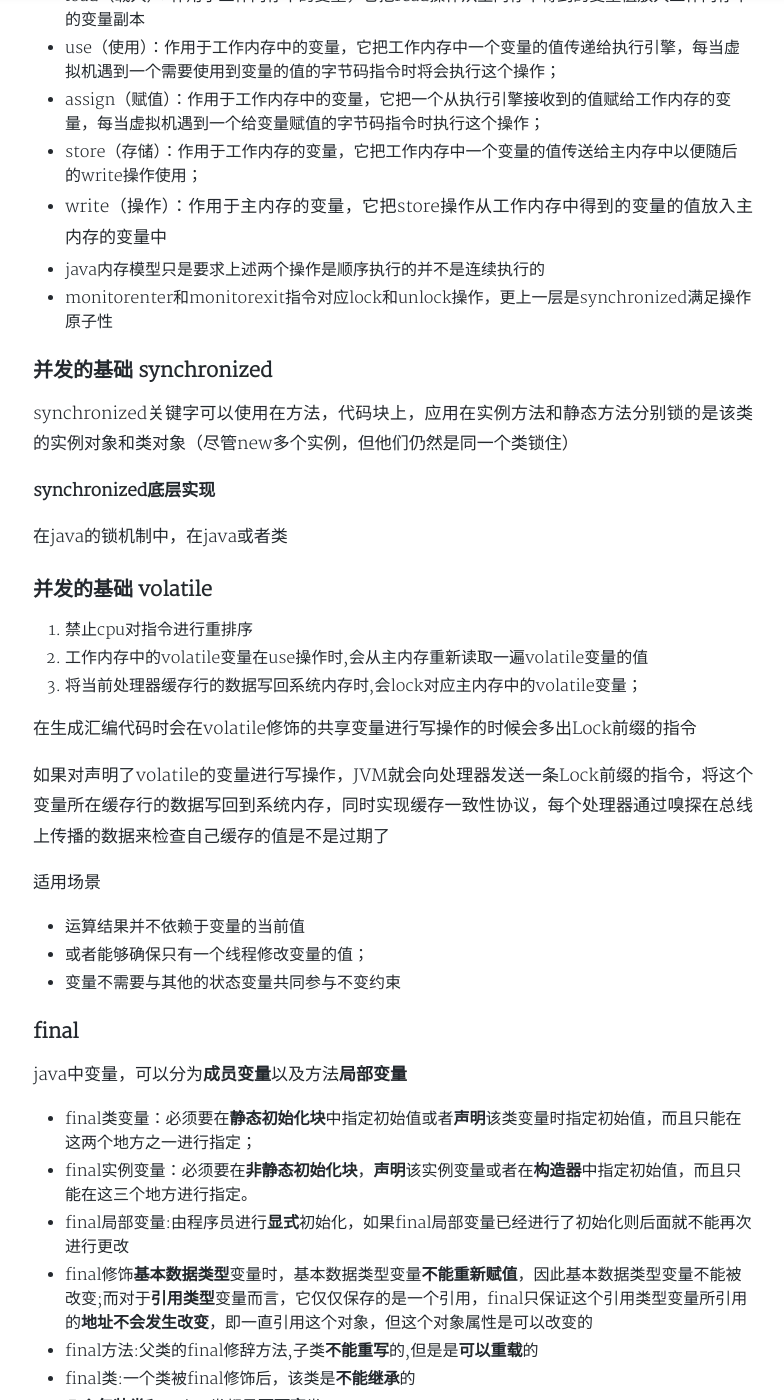
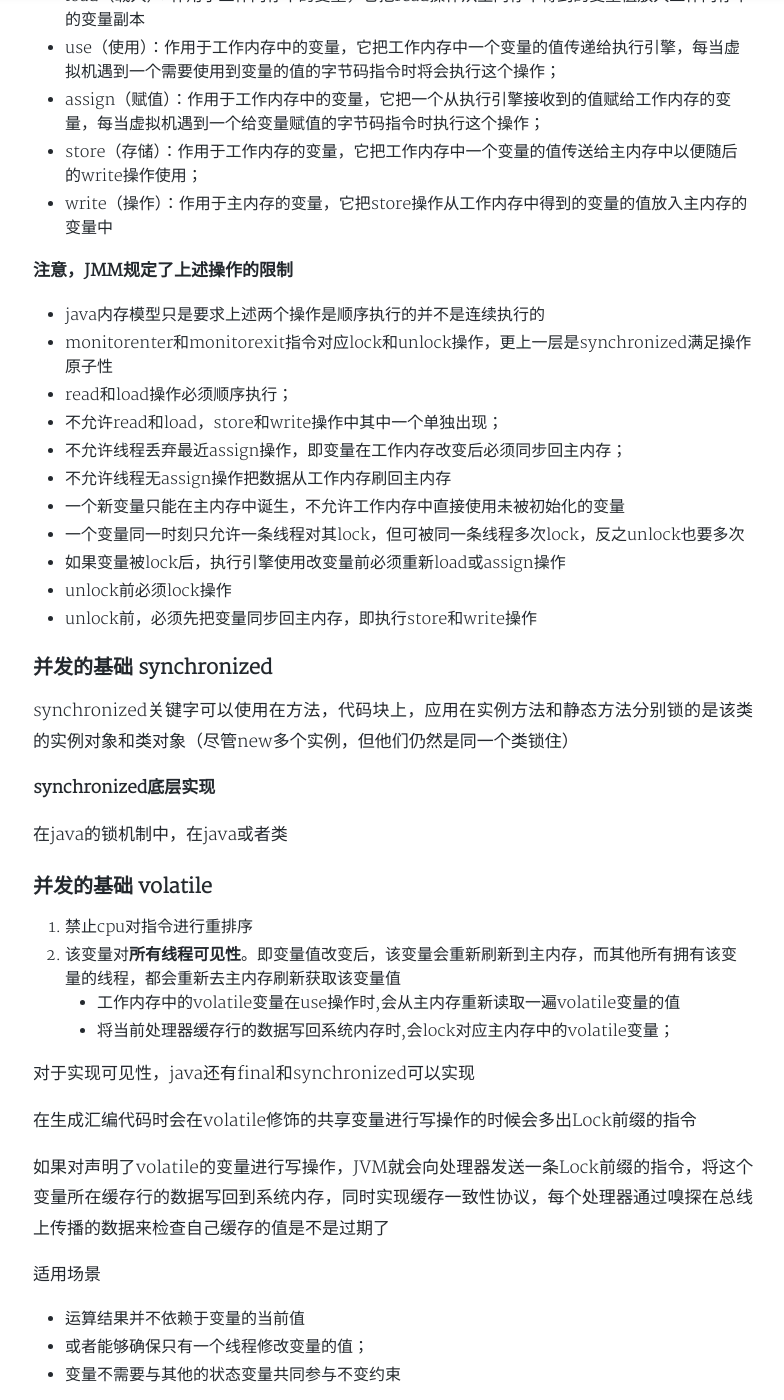
Before and after one commit to gobige/gobige.github.io, a Jekyll site: the page built from _posts/2017-10-27-javaconcurrent.md, in a window 1280 px wide and 1400 px high, scrolled down 4514 px. Shown: the whole window, without its empty margins (247-1031 px from the left). Built offline with Jekyll 4.4.1, drawn with Linux system fonts in a browser that asks for light colours; nearby versions of some CDN libraries; a style sheet for code colours, icons or effects is not loaded; some of the changed text lies outside the part shown.

Commit message:
优化笔记

```diff
--- a/_posts/2017-10-27-javaconcurrent.md
+++ b/_posts/2017-10-27-javaconcurrent.md
@@ -124,9 +124,19 @@ JMM承诺保证happend-before的关系，不仅为程序员提供了足够强的
 - store（存储）：作用于工作内存的变量，它把工作内存中一个变量的值传送给主内存中以便随后的write操作使用；
 - write（操作）：作用于主内存的变量，它把store操作从工作内存中得到的变量的值放入主内存的变量中
 
+**注意，JMM规定了上述操作的限制**
+
 - java内存模型只是要求上述两个操作是顺序执行的并不是连续执行的
 - monitorenter和monitorexit指令对应lock和unlock操作，更上一层是synchronized满足操作原子性
-
+- read和load操作必须顺序执行；
+- 不允许read和load，store和write操作中其中一个单独出现；
+- 不允许线程丢弃最近assign操作，即变量在工作内存改变后必须同步回主内存；
+- 不允许线程无assign操作把数据从工作内存刷回主内存
+- 一个新变量只能在主内存中诞生，不允许工作内存中直接使用未被初始化的变量
+- 一个变量同一时刻只允许一条线程对其lock，但可被同一条线程多次lock，反之unlock也要多次
+- 如果变量被lock后，执行引擎使用改变量前必须重新load或assign操作
+- unlock前必须lock操作
+- unlock前，必须先把变量同步回主内存，即执行store和write操作
 
 ### 并发的基础 synchronized
 synchronized关键字可以使用在方法，代码块上，应用在实例方法和静态方法分别锁的是该类的实例对象和类对象（尽管new多个实例，但他们仍然是同一个类锁住）
@@ -137,8 +147,12 @@ synchronized关键字可以使用在方法，代码块上，应用在实例方
 
 ### 并发的基础 volatile
 1. 禁止cpu对指令进行重排序
-2. 工作内存中的volatile变量在use操作时,会从主内存重新读取一遍volatile变量的值
-3. 将当前处理器缓存行的数据写回系统内存时,会lock对应主内存中的volatile变量；
+2. 该变量对**所有线程可见性**。即变量值改变后，该变量会重新刷新到主内存，而其他所有拥有该变量的线程，都会重新去主内存刷新获取该变量值
+	- 工作内存中的volatile变量在use操作时,会从主内存重新读取一遍volatile变量的值
+	- 将当前处理器缓存行的数据写回系统内存时,会lock对应主内存中的volatile变量；
+
+对于实现可见性，java还有final和synchronized可以实现
+
 
 在生成汇编代码时会在volatile修饰的共享变量进行写操作的时候会多出Lock前缀的指令
 
@@ -149,6 +163,10 @@ synchronized关键字可以使用在方法，代码块上，应用在实例方
 - 运算结果并不依赖于变量的当前值
 - 或者能够确保只有一个线程修改变量的值；
 - 变量不需要与其他的状态变量共同参与不变约束
+
+
+**long和double类型变量**
+- long和double的非原子协定：对于这两种变量，运行虚拟机将没有被volatile修饰的64为数据读写操作划分为两次32位操作进行，因此这两种变量不用专门声明为volatile
 
 ### final
 java中变量，可以分为**成员变量**以及方法**局部变量**
```
Also changed, not shown: _posts/2017-11-5-network.md (+7 -7 lines), _posts/2017-11-7-io.md (+2 -2 lines), _posts/2018-03-06-jvm-memory-manageAndrececle.md (+1 -1 lines), _posts/2018-03-12-jvm-jmm.md (deleted, +0 -51 lines), _posts/2019-09-29-web-sercurity.md (added, +24 -0 lines), _posts/2018-02-12-dubbo-some-good-fuction.md (line endings or trailing spaces), _posts/2018-03-08-jvm-memory-collect-gclog.md (line endings or trailing spaces).
